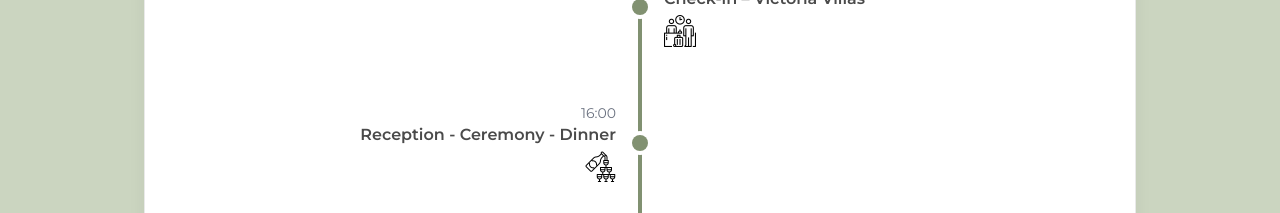
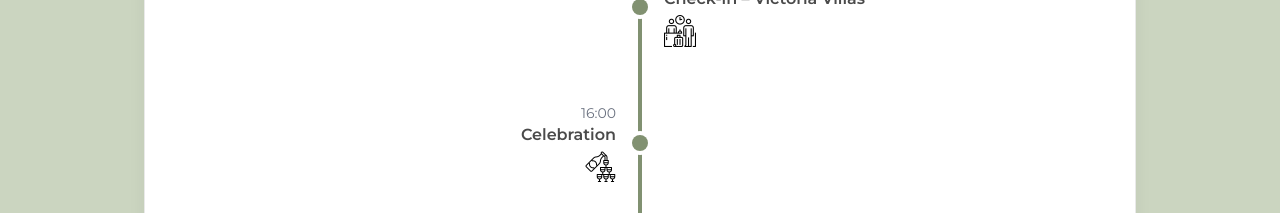
Before and after one commit to thuylinh0595per/linh-duy-wedding, a plain HTML site: page index.html in a window 1280 px wide. Shown: the part 2820-3033 px from the top of the page. Drawn offline with nearby package versions, Linux system fonts and the light colour scheme.

```diff
--- a/index.html
+++ b/index.html
@@ -303,7 +303,7 @@
         <div class="flex items-start gap-4">
           <img src="assets/timeline/reception.png" alt="" class="w-7 h-7 mt-[-2px] shrink-0">
           <div>
-            <p class="font-semibold">Reception - Ceremony - Dinner</p>
+            <p class="font-semibold">Celebration</p>
             <p class="text-sm text-gray-600">16:00</p>
           </div>
         </div>
@@ -368,7 +368,7 @@
         <div class="relative grid grid-cols-2 gap-12 items-center">
           <div class="text-right">
             <p class="text-sm text-gray-500">16:00</p>
-            <p class="font-semibold">Reception - Ceremony - Dinner</p>
+            <p class="font-semibold">Celebration</p>
             <img src="assets/timeline/reception.png" alt="" class="w-8 h-8 inline-block mt-1">
           </div>
           <div class="absolute left-1/2 top-1/2 -translate-x-1/2 -translate-y-1/2 w-4 h-4 rounded-full bg-[var(--sage-700)] ring-4 ring-white z-10"></div>
```
Also changed, not shown: food.html (+4 -2 lines).
